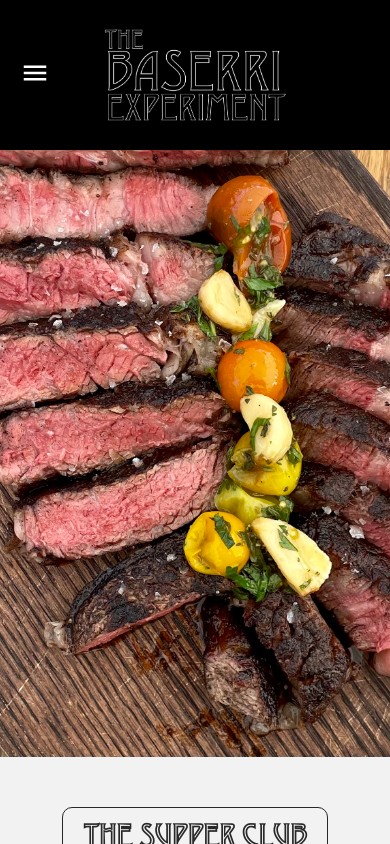
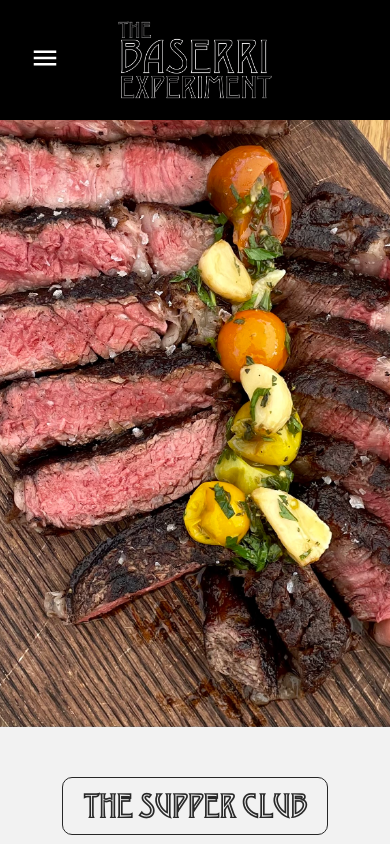
Before and after one commit to la-baserri/baserri, a React (Create React App) app: page / in a window 390 px wide. Built offline with nearby package versions, Linux system fonts and the light colour scheme.

Commit message:
mobile logo size change

```diff
--- a/src/App.css
+++ b/src/App.css
@@ -94,7 +94,7 @@
   display: flex;
   flex-direction: row;
   align-items: center;
-  height: 150px;
+  height: 120px;
   justify-content: center;
   z-index: 10;
 }
@@ -106,15 +106,15 @@
 }
 
 .MobileLogo {
-  height: 100px;
+  height: 85px;
   object-fit:contain;
 }
 
 .MobileMenuIcon {
   position: absolute;
   height: 60px;
-  top: 45px;
-  left: 5px;
+  top: 30px;
+  left: 15px;
   width: 60px;
   cursor: pointer;
   display: flex;
```
